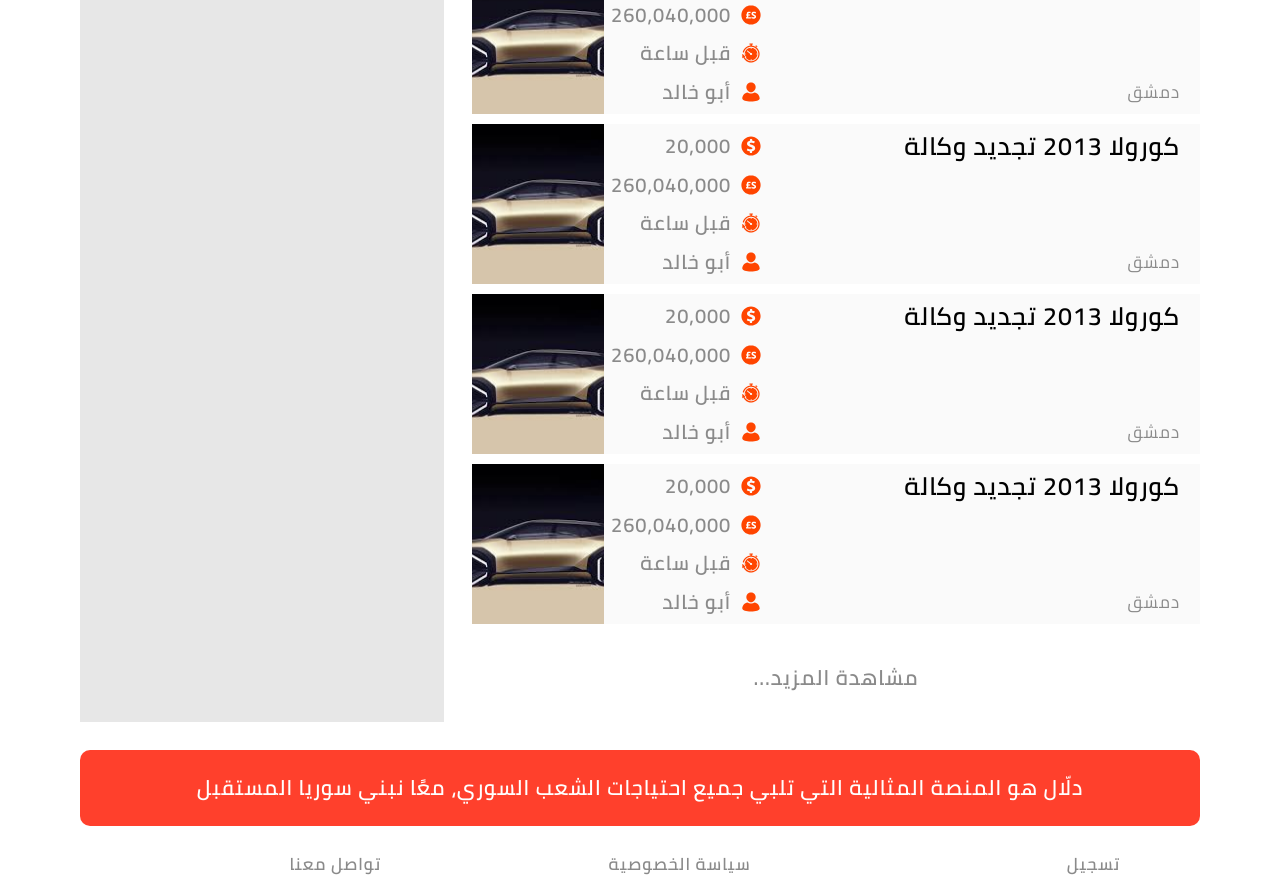
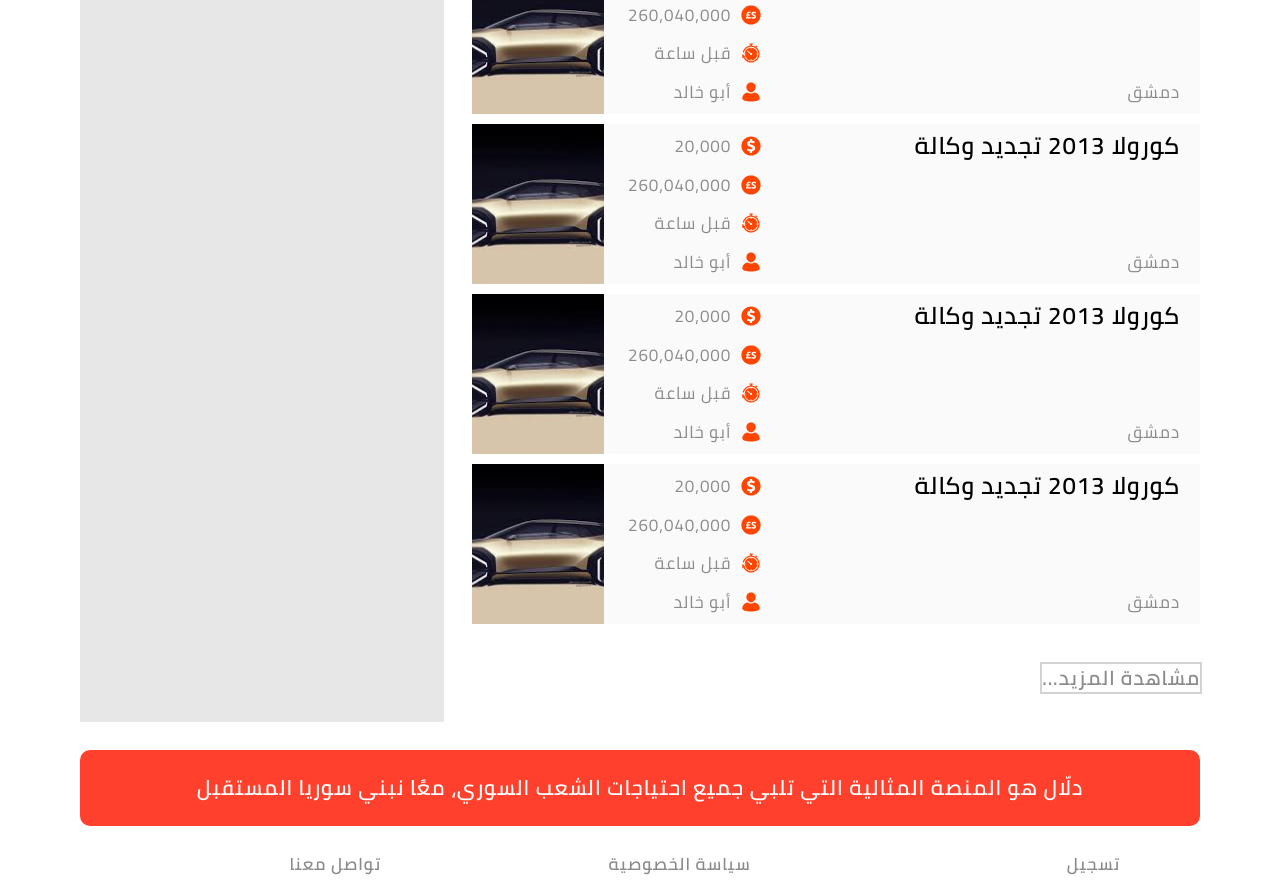
Before and after one commit to ahmadshz/e-commerce3, a React (Create React App) app: page / in a window 1280 px wide. Shown: the part 760-1649 px from the top of the page. Built offline with nearby package versions, Linux system fonts and the light colour scheme.

Commit message:
fix size

```diff
--- a/src/Components/Websites/page/Posts.jsx
+++ b/src/Components/Websites/page/Posts.jsx
@@ -9,11 +9,11 @@
     return (
         <div className='bg-[#FAFAFA] w-full h-[110px] md:h-[140px] lg:h-[160px] flex  '>
             <div className=' w-2/4 xl:w-3/5 flex flex-col justify-between md:py-2 pr-2  md:pr-[10px] xl:pr-[20px]'>
-                <Link to={'/post/id'} className=' text-[14px] md:text-[21px] xl:text-[25px] font-semibold'>كورولا 2013 تجديد وكالة </Link>
+                <Link to={'/post/id'} className=' text-[14px] md:text-[19px] lg:text-[24px] font-semibold'>كورولا 2013 تجديد وكالة </Link>
                 <h1 className='text-[13px]  lg:text-[17px] font-normal text-placeholder'>دمشق</h1>
             </div>
             <div className=' w-2/4 xl:w-2/5  flex '>
-                <div className='w-3/5 md:py-2  flex flex-col md:justify-between text-placeholder  text-[16px] lg:text-[20px] font-semibold'>
+                <div className='w-3/5 md:py-2  flex flex-col md:justify-between text-placeholder  text-[13px] lg:text-[17px]'>
                     <div className='flex  gap-1 md:gap-2 items-center'>
                         <img className='w-4 md:w-5 lg:w-6' src={price} alt='' />
                         <div className='py-0' >20,000</div>
--- a/src/Pages/Websites/Landing.jsx
+++ b/src/Pages/Websites/Landing.jsx
@@ -13,7 +13,7 @@
                     <Posts />
                     <Posts />
                     <Posts />
-                    <div className='text-center font-semibold my-[15px] md:my-[30px] text-[13px] md:text-[15px] lg:text-[21px] text-placeholder'>مشاهدة المزيد...</div>
+                    <div className='text-center  my-[15px] ring-2 ring-border w-fit md:my-[30px] text-[16px] lg:text-[20px] font-semibold text-placeholder'>مشاهدة المزيد...</div>
                 </div>
                 <div className='hidden lg:block bg-bgsecondary w-1/3 '></div>
             </div>
```
